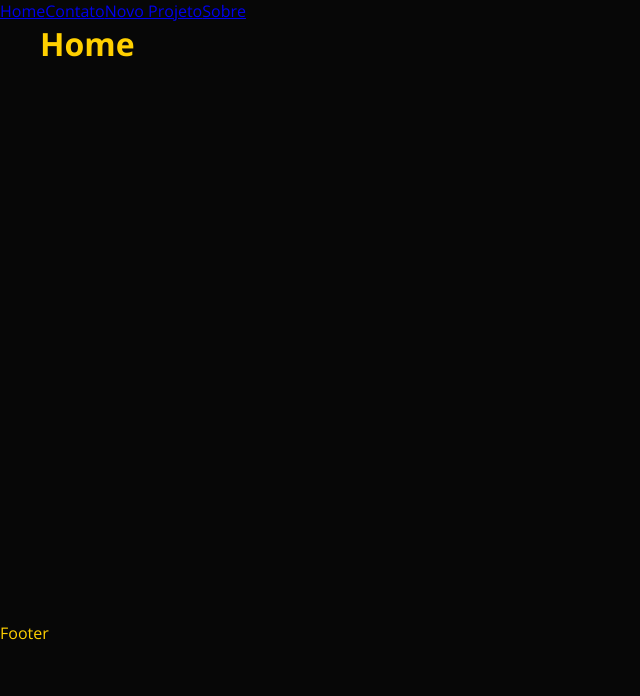
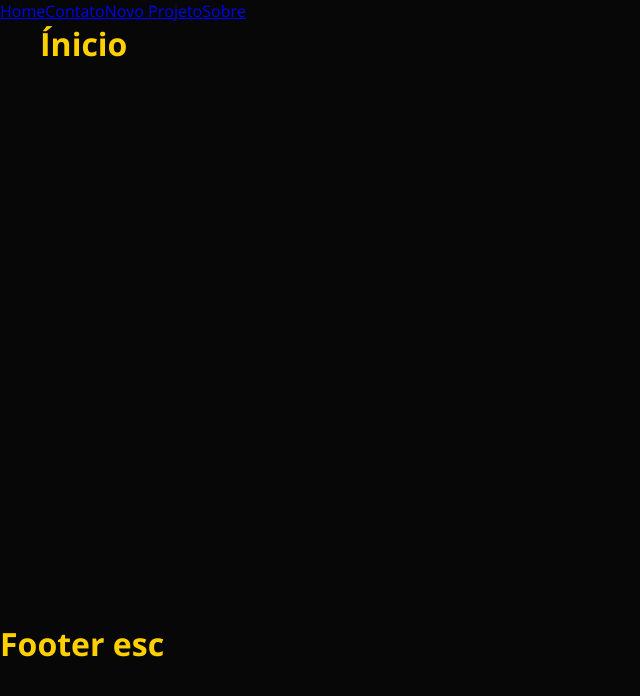
Before and after one commit to oly08-commits/managerApp, a React (Create React App) app: page / in a window 1280 px wide. Shown: the top 696 px of the page, without its empty margins (0-640 px from the left). Built offline with nearby package versions, Linux system fonts and the light colour scheme.

Commit message:
chore: estruturando o Footer e a barra de navegaçao

```diff
--- a/src/App.jsx
+++ b/src/App.jsx
@@ -6,16 +6,13 @@ import About from "./components/pages/About";
 import NewProject from "./components/pages/NewProject";
 
 import Container from "./components/layout/Container";
+import Navbar from "./components/layout/Navbar";
+import Footer from "./components/layout/Footer";
 
 function App() {
   return (
     <Router>
-      <div>
-        <Link to="/">Home</Link>
-        <Link to="/contact">Contato</Link>
-        <Link to="/newProject">Novo Projeto</Link>
-        <Link to="/about">Sobre</Link>
-      </div>
+      <Navbar Link={Link} />
       <Container customClass="min_height">
         <Routes>
           <Route path="/" element={<Home />} />
@@ -24,7 +21,7 @@ function App() {
           <Route path="/newProject" element={<NewProject />} />
         </Routes>
       </Container>
-      <p>Footer</p>
+      <Footer />
     </Router>
   );
 }
--- a/src/components/layout/Container.module.css
+++ b/src/components/layout/Container.module.css
@@ -9,3 +9,12 @@
 .min_height {
   min-height: 75%;
 }
+
+.start {
+  justify-content: flex-start;
+}
+
+.column {
+  flex-direction: column;
+  justify-content: flex-start;
+}
--- /dev/null
+++ b/src/components/layout/Footer.jsx
@@ -0,0 +1,9 @@
+function Footer() {
+  return (
+    <div>
+      <h1>Footer esc</h1>
+    </div>
+  );
+}
+
+export default Footer;
--- /dev/null
+++ b/src/components/layout/Navbar.jsx
@@ -0,0 +1,12 @@
+function Navbar({ Link }) {
+  return (
+    <div>
+      <Link to="/">Home</Link>
+      <Link to="/contact">Contato</Link>
+      <Link to="/newProject">Novo Projeto</Link>
+      <Link to="/about">Sobre</Link>
+    </div>
+  );
+}
+
+export default Navbar;
--- a/src/components/pages/Home.jsx
+++ b/src/components/pages/Home.jsx
@@ -1,7 +1,7 @@
 function Home() {
   return (
     <div>
-      <h1>Home</h1>
+      <h1>Ínicio</h1>
     </div>
   );
 }
```
Also changed, not shown: src/components/layout/Footer.module.css (added), src/components/layout/Navbar.module.css (added), 1 other file (tests, documents, lock files or other folders).
